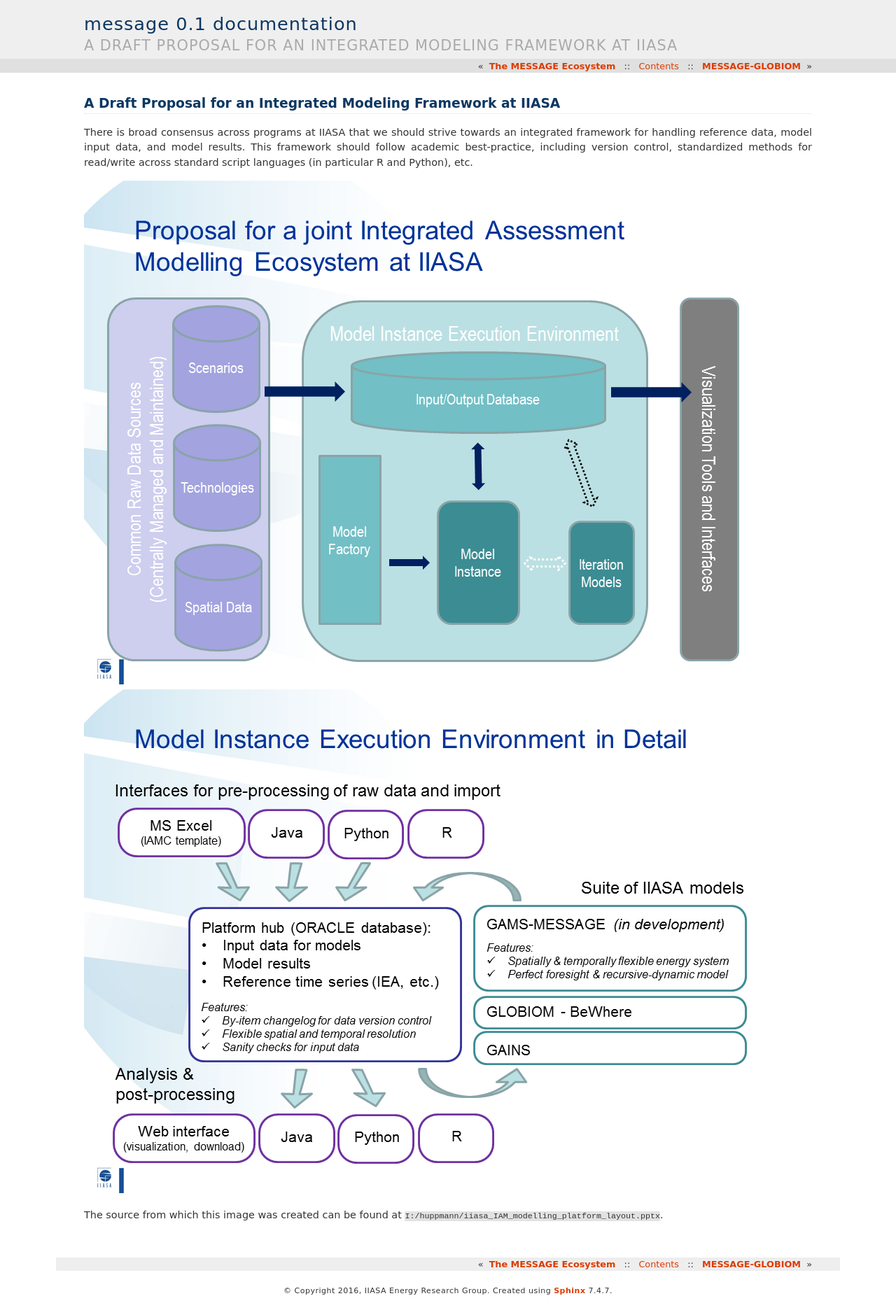
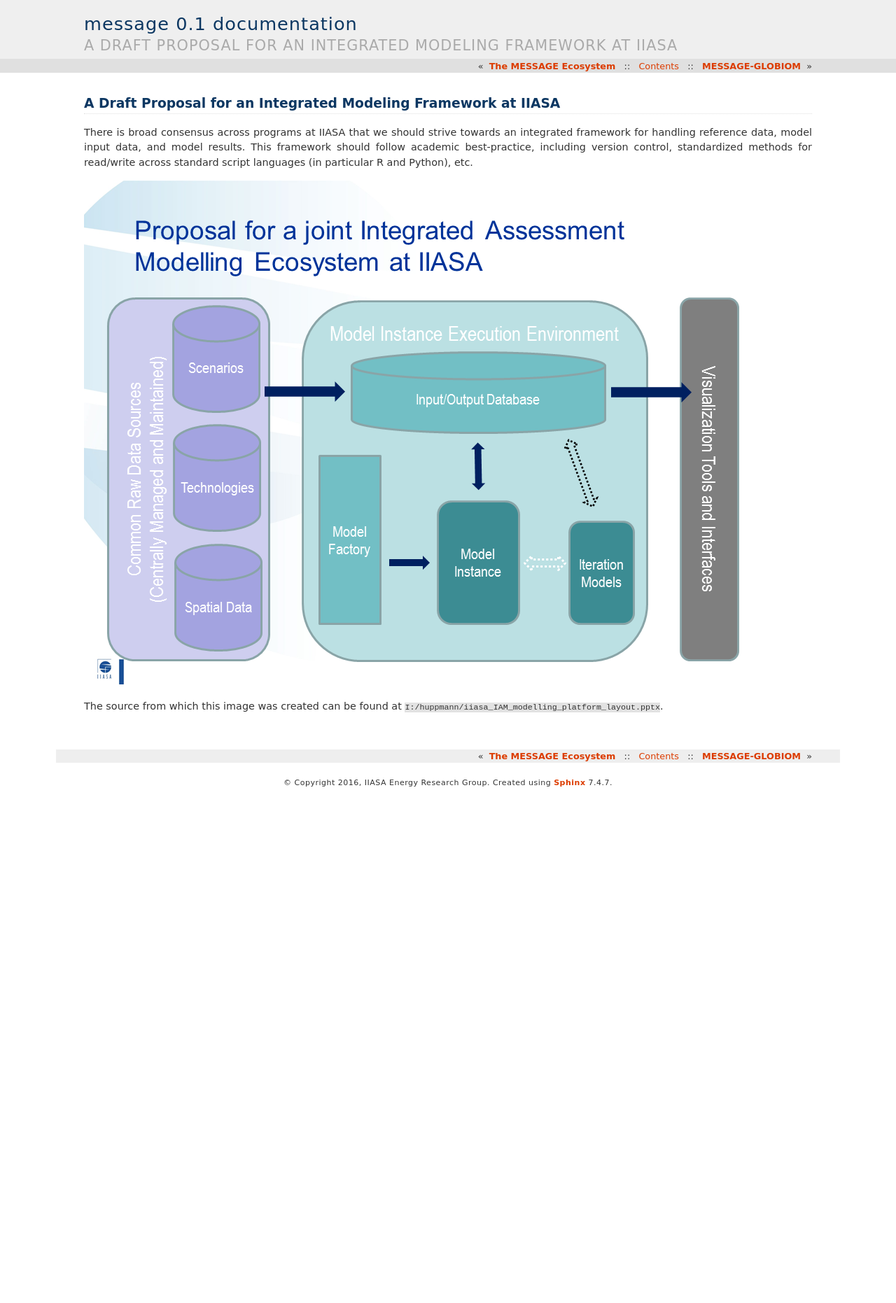
Before and after one commit to iiasa/message_doc, a Sphinx documentation site: the page built from source/iam_framework.rst, in a window 1280 px wide. Shown: the whole page at 70% size. Built offline with Sphinx 7.4.7, drawn with Linux system fonts in a browser that asks for light colours; after the commit the page ends 1135 px from its top, so only the background shows below that.

Commit message:
cleanup between two visualizations of a new IIASA IAM framework
the illustration more closely related to MESSAGE was moved to the
message_gams_doc repository

```diff
--- a/source/iam_framework.rst
+++ b/source/iam_framework.rst
@@ -9,8 +9,5 @@
 
 .. image:: _static/iam_framework-1.png
 
-.. image:: _static/iam_framework-2.png
-
-
 The source from which this image was created can be found at
 ``I:/huppmann/iiasa_IAM_modelling_platform_layout.pptx``.
```
Also changed, not shown: source/_static/iam_framework-2.png (deleted).
